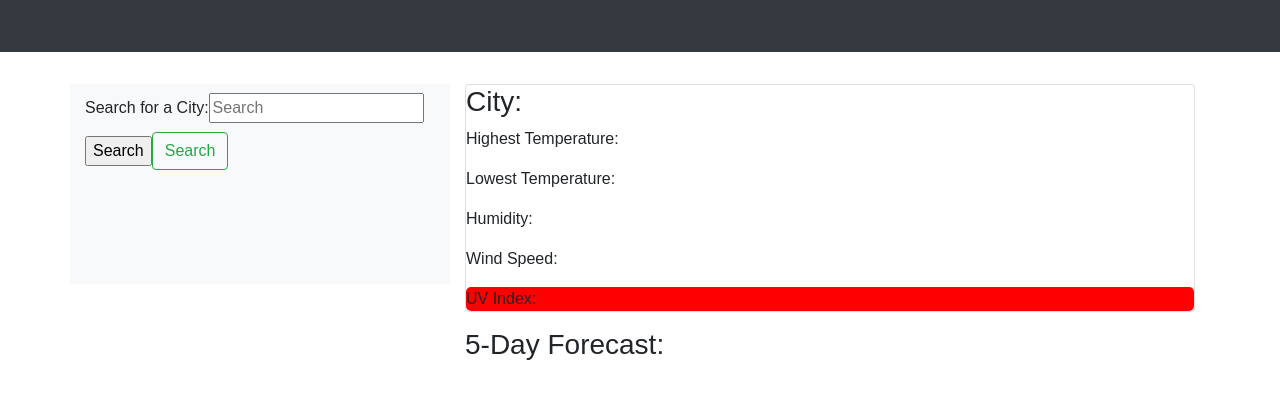
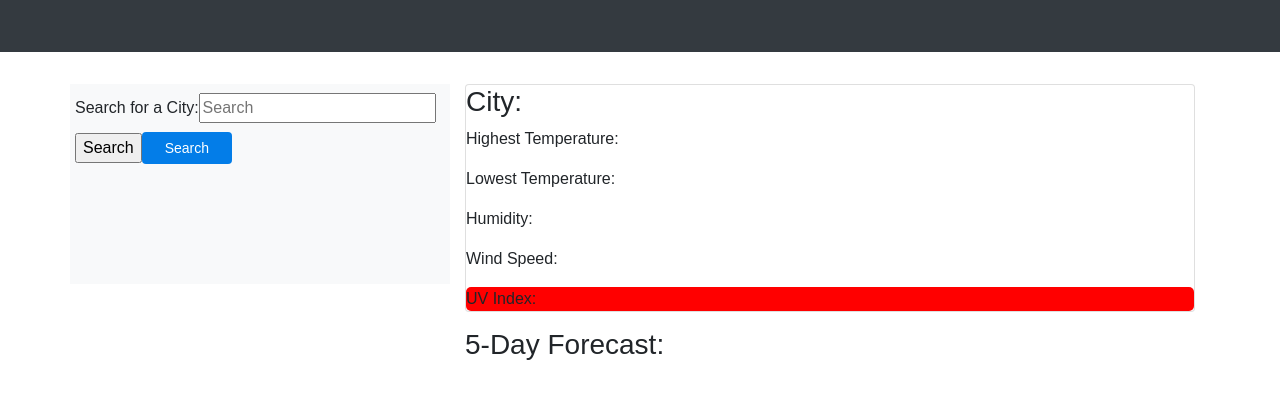
Before and after one commit to loneyb11/homework_06_Weather_App, a plain HTML site: page index.html in a window 1280 px wide. Shown: the part 132-530 px from the top of the page. Drawn offline with nearby package versions, Linux system fonts and the light colour scheme; a web font is replaced by a local one.

Commit message:
Update style.css

```diff
--- a/style.css
+++ b/style.css
@@ -1,5 +1,7 @@
+
 body {
     font-family: 'Saira Semi Condensed', sans-serif;
+
 }
 header{
     text-align: center;
@@ -7,6 +9,8 @@ header{
 }
 #search-bar{
     float: left;
+    padding-left: 5px;
+    padding-right: 5px;
     height: 200px;
     font-family: 'Saira Semi Condensed', sans-serif;
 }
@@ -25,11 +29,30 @@ header{
 ul.button-list{
     list-style-type: none;
     margin-top: 20px;
-    padding-left: 0;
+    padding-left: 5px;
     font-family: 'Saira Semi Condensed', sans-serif;
+}
+.btn {
+	border: 1px solid transparent;
+	padding: 0.4375rem 1.375rem;
+	font-size: 0.875rem;
+	line-height: 1.0rem;
+    border-radius: 0.25rem;
+    color: #FFFFFF;
+	background: #037DE8;
+	cursor: pointer;
+}
+.btn:hover {
+	background-color: rgb(2, 60, 110);
+}
+.btn:active {
+    background-color: rgb(2, 60, 110);
+    transform: translateY(4px);
+
 }
 .city-button{
     width: 350px;
+    padding-left: 5px;
     font-family: 'Saira Semi Condensed', sans-serif;
 }
 ul.button-list .city-button:not(:last-child) {
@@ -40,3 +63,9 @@ ul.button-list .city-button:not(:last-child) {
     background-color: red;
     border-radius: 5px;
 }
+.find-city{
+    padding-right: 1.5rem;
+}
+.city{
+    padding-right: 1.5rem;
+}
```
